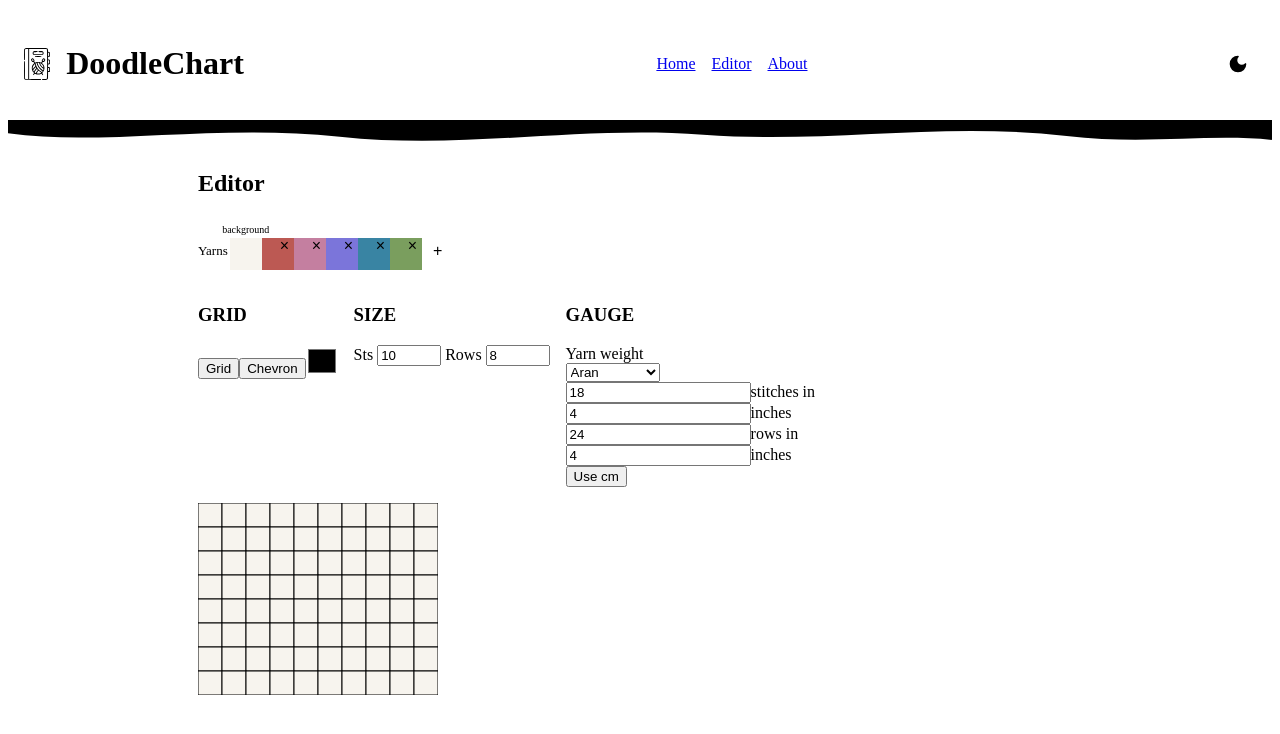
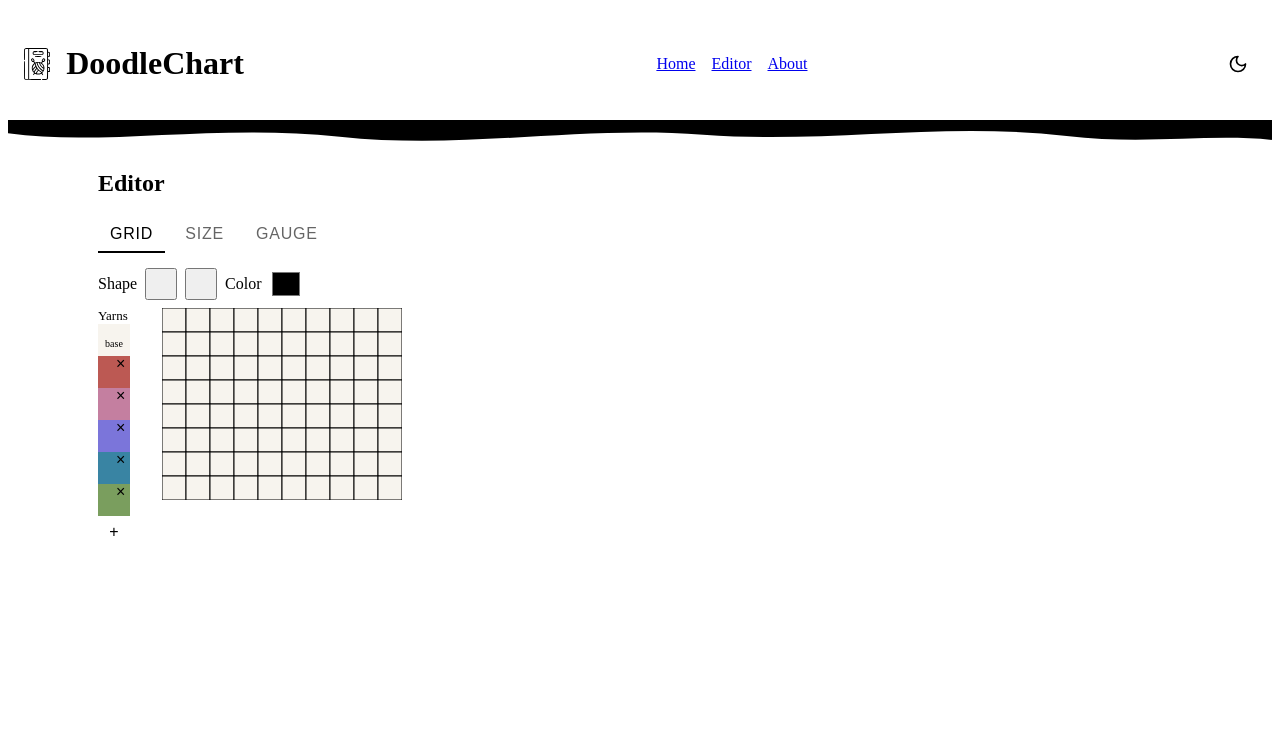
Before and after one commit to nathandallas/doodlechart, a Vue app: page /editor in a window 1280 px wide. Shown: the top 734 px of the page. Built offline with nearby package versions, Linux system fonts and the light colour scheme; the HTML template or start-up script is replaced by a standard one.

Commit message:
updated UI for editor page

```diff
--- a/index.html
+++ b/index.html
@@ -4,7 +4,7 @@
     <meta charset="UTF-8">
     <link rel="icon" href="/favicon.ico">
     <meta name="viewport" content="width=device-width, initial-scale=1.0">
-    <title>Vite App</title>
+    <title>DoodleChart | Knitting Chart Maker</title>
   </head>
   <body>
     <div id="app"></div>
--- a/src/components/NavBar.vue
+++ b/src/components/NavBar.vue
@@ -63,14 +63,11 @@ const { theme, toggleTheme } = useTheme()
   fill: var(--text-primary);
 }
 
-svg {
-  fill: var(--secondary);
-}
-
 .header-wave {
   display: block;
   width: 100%;
   height: 30px;
+  fill: var(--secondary);
 }
 
 nav a {
@@ -94,5 +91,7 @@ nav a:hover {
   cursor: pointer;
   padding: 0.5rem;
   color: inherit;
+  box-shadow: none;
 }
+
 </style>
--- a/src/components/PalettePanel.vue
+++ b/src/components/PalettePanel.vue
@@ -2,6 +2,7 @@
 const props = defineProps({
   palette: { type: Array, required: true },
   selected: { type: Number, required: true },
+  vertical: { type: Boolean, default: false },
 })
 
 const emit = defineEmits(['select', 'update-color', 'add-color', 'remove-color'])
@@ -14,7 +15,7 @@ function handleSwatchClick(e, i) {
 </script>
 
 <template>
-  <div class="palette">
+  <div class="palette" :class="{ vertical }">
     <span class="label">Yarns</span>
     <div v-for="(color, i) in palette" :key="i" class="swatch-wrap">
       <span
@@ -38,7 +39,7 @@ function handleSwatchClick(e, i) {
       >
         ×
       </button>
-      <span v-if="i === 0" class="bg-tag">background</span>
+      <span v-if="i === 0" class="bg-tag">base</span>
     </div>
     <button class="add" @click="emit('add-color')" aria-label="Add yarn">+</button>
   </div>
@@ -48,16 +49,25 @@ function handleSwatchClick(e, i) {
 .palette {
   display: flex;
   align-items: center;
-
   flex-wrap: wrap;
 }
+.palette.vertical {
+  flex-direction: column;
+  align-items: flex-start;
+  flex-wrap: nowrap;
+}
+
 .label {
   font-size: 13px;
-  margin-right: 2px;
 }
+
 .swatch-wrap {
   position: relative;
-  margin: 5px 0 0 0;
+  margin: 0;
+}
+
+.palette.vertical .swatch-wrap {
+  margin: 0;
 }
 
 .swatch-fill {
@@ -103,7 +113,7 @@ function handleSwatchClick(e, i) {
 
 .bg-tag {
   position: absolute;
-  top: -14px;
+  top: 14px;
   left: 50%;
   transform: translateX(-50%);
   font-size: 10px;
@@ -112,6 +122,7 @@ function handleSwatchClick(e, i) {
   position: relative;
   top: 0;
   border: 1px solid var(--text-primary);
+  color: var(--text-primary);
   background: none;
   margin: 0;
   padding: 0;
@@ -129,4 +140,8 @@ function handleSwatchClick(e, i) {
 .add:active {
   transform: scale(0.9);
 }
+
+button {
+  box-shadow: none;
+}
 </style>
--- a/src/components/SettingsOptions/GaugeSettings.vue
+++ b/src/components/SettingsOptions/GaugeSettings.vue
@@ -84,8 +84,9 @@ function toggleUnits() {
 </script>
 
 <template>
-  <div>
-    <div class="field-label">Yarn weight</div>
+  <div class="gauge-settings">
+    <div class="weight">
+      <div class="field-label">Yarn Weight</div>
       <select v-model="preset">
         <option value="lace">Lace</option>
         <option value="fingering">Fingering</option>
@@ -97,13 +98,14 @@ function toggleUnits() {
         <option value="super_bulky">Super Bulky</option>
         <option value="custom">Custom</option>
       </select>
-
+    </div>
+    <div class="edit-gauge">
       <div class="row">
         <div class="field">
           <input type="number" v-model.number="gaugeStitches" />
           <span>stitches in</span>
         </div>
-      <div class="field">
+        <div class="field unit">
           <input type="number" v-model.number="gaugeStitchSpan" />
           <span>{{ useCm ? 'cm' : 'inches' }}</span>
         </div>
@@ -114,7 +116,7 @@ function toggleUnits() {
           <input type="number" v-model.number="gaugeRows" />
           <span>rows in</span>
         </div>
-      <div class="field">
+        <div class="field unit">
           <input type="number" v-model.number="gaugeRowSpan" />
           <span>{{ useCm ? 'cm' : 'inches' }}</span>
         </div>
@@ -124,6 +126,51 @@ function toggleUnits() {
         <button @click="toggleUnits()">Use {{ useCm ? 'inches' : 'cm' }}</button>
       </div>
     </div>
+  </div>
 </template>
 
-<style></style>
+<style>
+.gauge-settings {
+  display: flex;
+  gap: 0.5rem;
+}
+
+.weight {
+  min-width: 150px;
+  margin-right: 16px;
+}
+
+.edit-gauge {
+  display: flex;
+  flex-direction: column;
+}
+
+.row {
+  display: flex;
+  align-items: center;
+  gap: 8px;
+}
+
+.row + .row {
+  margin-top: 8px;
+}
+
+.unit-toggle {
+  align-self: flex-end;
+  margin-top: 8px;
+}
+
+.field {
+  display: flex;
+  align-items: center;
+  gap: 0.35rem;
+}
+
+.field:not(.unit) {
+  min-width: 160px;
+}
+
+.field input {
+  max-width: 80px;
+}
+</style>
--- a/src/components/SettingsPanel.vue
+++ b/src/components/SettingsPanel.vue
@@ -1,5 +1,8 @@
 <script setup>
+import { ref } from 'vue'
 import GaugeSettings from './SettingsOptions/GaugeSettings.vue'
+import ChevronIcon from './icons/ChevronIcon.vue'
+import { Square } from '@lucide/vue'
 
 defineProps({
   chart: { type: Object, required: true },
@@ -8,30 +11,55 @@ defineProps({
 
 const emit = defineEmits(['update-mode', 'resize', 'update-grid-color'])
 
+const tabs = [
+  { id: 'grid', label: 'Grid' },
+  { id: 'size', label: 'Size' },
+  { id: 'gauge', label: 'Gauge' },
+]
+const activeTab = ref(tabs[0].id)
+
 function applySize(cols, rows) {
   emit('resize', { cols: Number(cols), rows: Number(rows) })
 }
 </script>
 
 <template>
-  <div class="canvas-toolbar">
-    <div class="group">
-      <h3>GRID</h3>
-      <div class="options">
+  <div class="settings-panel">
+    <div class="tabs" role="tablist">
+      <button
+        v-for="tab in tabs"
+        :key="tab.id"
+        type="button"
+        role="tab"
+        class="tab"
+        :class="{ active: activeTab === tab.id }"
+        :aria-selected="activeTab === tab.id"
+        @click="activeTab = tab.id"
+      >
+        {{ tab.label }}
+      </button>
+    </div>
+
+    <div class="tab-content">
+      <div v-show="activeTab === 'grid'" class="options grid-options">
+        <label>Shape</label>
         <button
           type="button"
+          class="icon-btn"
           :class="{ active: mode === 'grid' }"
           @click="emit('update-mode', 'grid')"
         >
-          Grid
+          <Square color="var(--text-inverse)" :stroke-width="1.8" />
         </button>
         <button
           type="button"
+          class="icon-btn"
           :class="{ active: mode === 'chevron' }"
           @click="emit('update-mode', 'chevron')"
         >
-          Chevron
+          <ChevronIcon color="var(--text-inverse)" />
         </button>
+        <label>Color</label>
         <input
           type="color"
           class="swatch"
@@ -40,13 +68,10 @@ function applySize(cols, rows) {
           @input="emit('update-grid-color', $event.target.value)"
         />
       </div>
-    </div>
 
-    <div class="group">
-      <h3>SIZE</h3>
-      <div class="options">
+      <div v-show="activeTab === 'size'" class="options">
         <label>
-          Sts
+          Stitches
           <input
             type="number"
             min="1"
@@ -66,24 +91,70 @@ function applySize(cols, rows) {
           />
         </label>
       </div>
-    </div>
 
-    <div class="group">
-      <h3>GAUGE</h3>
-      <GaugeSettings />
+      <div v-show="activeTab === 'gauge'" class="options">
+        <GaugeSettings />
+      </div>
     </div>
   </div>
 </template>
 
-<style>
-.canvas-toolbar {
+<style scoped>
+.settings-panel {
+  margin-bottom: 0;
+}
+
+.tabs {
   display: flex;
-  gap: 16px;
-  margin-bottom: 16px;
+  gap: 0.5rem;
+  border-bottom: 1px solid var(--grid);
+}
+
+.tab {
+  background: none;
+  border: none;
+  border-bottom: 2px solid transparent;
+  margin-bottom: -1px;
+  border-radius: 0;
+  padding: 0.5rem 0.75rem;
+  font-weight: 200;
+  font-size: 1rem;
+  text-transform: uppercase;
+  letter-spacing: 0.05em;
+  color: var(--text-primary);
+  opacity: 0.6;
+  cursor: pointer;
+  box-shadow: none;
+}
+
+.tab:hover {
+  opacity: 0.85;
+}
+
+.tab.active {
+  opacity: 1;
+  font-weight: 400;
+  border-bottom-color: var(--primary);
+}
+
+.tab-content {
+  padding-top: 1rem;
+}
+
+.tab-content input.swatch {
+  border-radius: 0;
+  box-shadow: none;
 }
 
 .options {
   position: relative;
+  display: flex;
+  align-items: center;
+  gap: 0.75rem;
+  margin-bottom: 8px;
+}
+.grid-options {
+  gap: 8px;
 }
 .swatch {
   width: 32px;
@@ -93,5 +164,11 @@ function applySize(cols, rows) {
   cursor: pointer;
   appearance: none;
   background: none;
+  border-radius: none;
+}
+
+.icon-btn {
+  width: 32px;
+  height: 32px;
 }
 </style>
--- /dev/null
+++ b/src/components/icons/ChevronIcon.vue
@@ -0,0 +1,19 @@
+<script setup>
+defineProps({
+  color: { type: String, default: 'currentColor' },
+})
+</script>
+
+<template>
+  <svg viewBox="-3 -3 32 39" width="24" height="24" role="img" aria-label="Knit Stitch">
+    <path
+      d="M 0,0 L 13,15 L 26,0 L 26,18 L 13,33 L 0,18 Z"
+      fill="none"
+      :stroke="color"
+      stroke-width="2.4"
+      stroke-linejoin="round"
+      stroke-linecap="round"
+    />
+    <path d="M 13,15 L 13,33" fill="none" :stroke="color" stroke-width="2.4" stroke-linecap="round" />
+  </svg>
+</template>
--- a/src/styles.css
+++ b/src/styles.css
@@ -55,3 +55,57 @@ h2 {
 h3 {
   font-weight: 200;
 }
+
+input,
+select {
+  width: 100%;
+  color: rgb(36, 35, 42);
+  font-size: 1rem;
+  line-height: 10px;
+  padding: 0 0 0 4px;
+  border: 2px solid transparent;
+  box-shadow:
+    rgb(0 0 0 / 12%) 0px 1px 3px,
+    rgb(0 0 0 / 24%) 0px 1px 2px;
+  background: rgb(251, 251, 251);
+  transition: all 0.1s ease 0s;
+  :focus {
+    border: 2px solid var(--primary);
+  }
+}
+
+button {
+  display: inline-flex;
+  align-items: center;
+  justify-content: center;
+  min-height: 1.5rem;
+  font-size: 1rem;
+  font-family: inherit;
+  color: var(--text-inverse);
+  background: var(--primary);
+  border: 2px solid transparent;
+  box-shadow:
+    rgb(0 0 0 / 12%) 0px 1px 3px,
+    rgb(0 0 0 / 24%) 0px 1px 2px;
+  cursor: pointer;
+  transition: all 0.1s ease 0s;
+}
+
+button:hover {
+  background: var(--secondary);
+  color: var(--text-primary);
+}
+
+button:active {
+  transform: scale(0.97);
+}
+
+button:focus-visible {
+  border: 2px solid var(--accent);
+}
+
+button:disabled {
+  opacity: 0.5;
+  cursor: not-allowed;
+  transform: none;
+}
--- a/src/views/EditorView.vue
+++ b/src/views/EditorView.vue
@@ -46,15 +46,6 @@ function onRemoveColor(index) {
   <NavBar />
   <div class="editor">
     <h2>Editor</h2>
-    <PalettePanel
-      class="palette-row"
-      :palette="chart.palette"
-      :selected="currentColor"
-      @select="currentColor = $event"
-      @update-color="updateColor"
-      @add-color="addColor"
-      @remove-color="onRemoveColor"
-    />
     <SettingsPanel
       :chart="chart"
       :mode="canvasMode"
@@ -62,17 +53,37 @@ function onRemoveColor(index) {
       @resize="onResize"
       @update-grid-color="updateGridColor"
     />
-    <ChartCanvas :chart="chart" :mode="canvasMode" @paint="onPaint" />
+    <div class="canvas-row">
+      <PalettePanel
+        class="palette-sidebar"
+        vertical
+        :palette="chart.palette"
+        :selected="currentColor"
+        @select="currentColor = $event"
+        @update-color="updateColor"
+        @add-color="addColor"
+        @remove-color="onRemoveColor"
+      />
+      <ChartCanvas :chart="chart" :mode="canvasMode" @paint="onPaint" />
+    </div>
   </div>
 </template>
 
 <style scoped>
 .editor {
-  max-width: 900px;
+  max-width: 1100px;
   margin: 0 auto;
   padding-left: 1rem;
 }
-.palette-row {
-  padding: 1rem 0;
+
+.canvas-row {
+  display: flex;
+  align-items: flex-start;
+  gap: 2rem;
+}
+
+.palette-sidebar {
+  flex-shrink: 0;
+  padding: 0;
 }
 </style>
```
Lines whose indentation alone changed are shown as unchanged.
